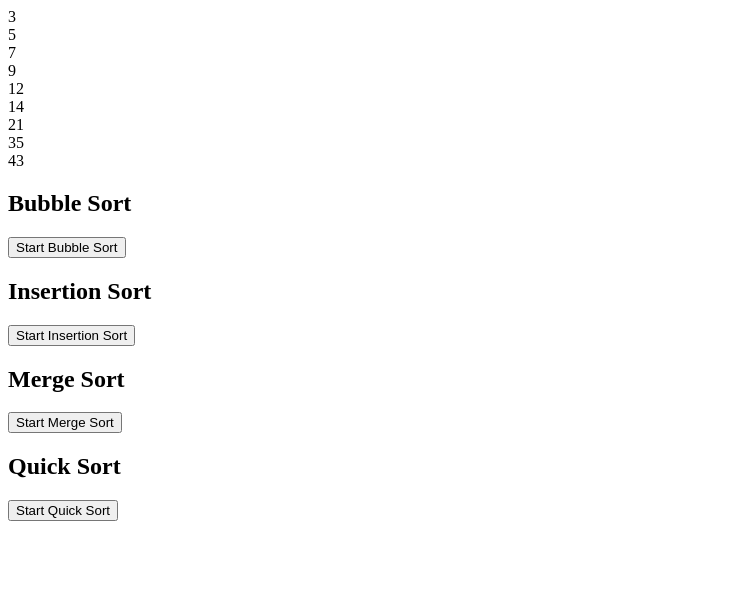
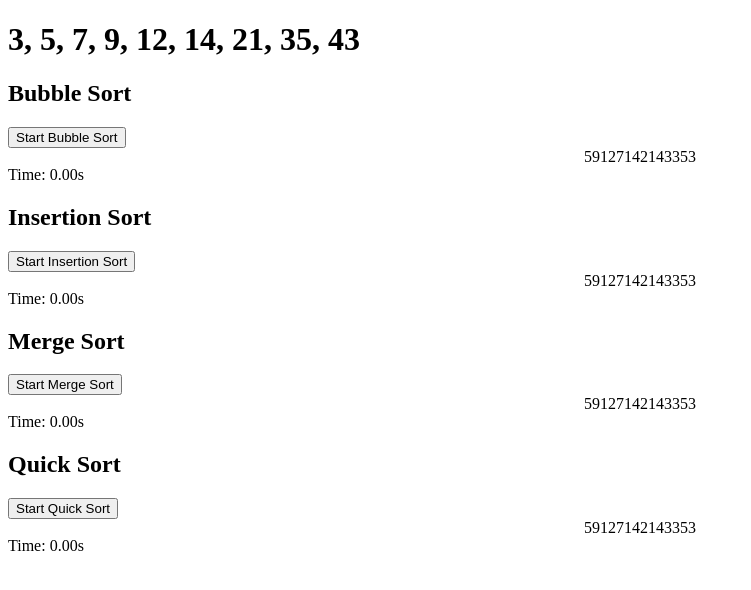
Before and after one commit to najamoe/sortAlgorithm, a plain HTML site: page index.html in a window 1280 px wide. Shown: the whole page, without its empty margins (0-751 px from the left). Drawn offline with Linux system fonts and the light colour scheme.

Commit message:
timer and arrays displayed

```diff
--- a/index.html
+++ b/index.html
@@ -8,8 +8,8 @@
 </head>
 <body>
 
-    <div id="realarray">
-
+    <div id="Array">
+        <h1> 3, 5, 7, 9, 12, 14, 21, 35, 43</h1>
     </div>
     <div id="bubbleSort" class="sorting-container">
         <h2>Bubble Sort</h2>
--- a/script.js
+++ b/script.js
@@ -6,7 +6,11 @@ document.addEventListener('DOMContentLoaded', () => {
     const mergeSortButton = document.querySelector('.mergeSortStartButton');
     const quickSortButton = document.querySelector('.quickSortStartButton');
 
-    const originalArray = generateArray(); // Store the original array
+    // Initialize the array and timer elements for each algorithm
+    initializeArrayAndTimer('bubbleSort', generateArray());
+    initializeArrayAndTimer('insertionSort', generateArray());
+    initializeArrayAndTimer('mergeSort', generateArray());
+    initializeArrayAndTimer('quickSort', generateArray());
 
     bubbleSortButton.addEventListener('click', async () => {
         const array = originalArray.slice(); // Create a copy of the original array
@@ -44,16 +48,20 @@ document.addEventListener('DOMContentLoaded', () => {
     });
 });
 
+function initializeArrayAndTimer(sortingAlgorithm, array) {
+    const arrayContainer = document.querySelector(`#${sortingAlgorithm}ArrayContainer`);
+    const timerElement = document.querySelector(`#${sortingAlgorithm}Timer`);
+
+    renderArray(array, arrayContainer); // Display the array
+    timerElement.textContent = 'Time: 0.00s'; // Initialize timer display
+}
+
 function generateArray(){
     return [5, 9, 12, 7, 14, 21, 43, 35, 3];
 }
 
-function sortedArrayManually(){
-    return [3, 5, 7, 9, 12, 14, 21, 35, 43]
-}
 
 function renderArray(arr, container) {
-    console.log("Rendering array:", arr);
     container.innerHTML = ''; // Clear the container
     arr.forEach(item => {
         const arrayItem = document.createElement('div');
@@ -63,9 +71,6 @@ function renderArray(arr, container) {
     });
 }
 
-const realarrayContainer = document.getElementById('realarray');
-const sortedArray = sortedArrayManually(); // Generate the array
-renderArray(sortedArray, realarrayContainer); // Render the array inside the realarray container
 
 async function sleep(ms) {
     return new Promise(resolve => setTimeout(resolve, ms));
--- a/style.css
+++ b/style.css
@@ -3,3 +3,13 @@
     flex-wrap: wrap;
     justify-content: center;
 }
+
+.swap-animation {
+    animation: swap 0.3s ease-in-out; /* Example animation */
+}
+
+@keyframes swap {
+    0% { transform: scale(1); }
+    50% { transform: scale(1.2); }
+    100% { transform: scale(1); }
+}
```
